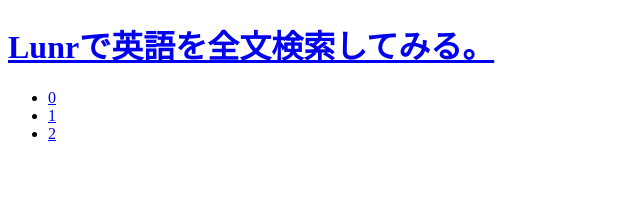
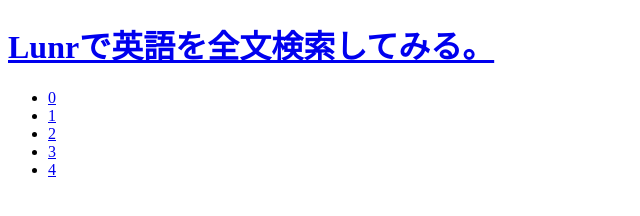
Before and after one commit to ytyaru/JS.Lunr.English.20210712092329, a plain HTML site: page docs/index.html in a window 1280 px wide. Shown: the full height of the page, 0-640 px from the left. Drawn offline with Linux system fonts and the light colour scheme.

Commit message:
mod index.hmlt

```diff
--- a/docs/index.html
+++ b/docs/index.html
@@ -10,6 +10,8 @@
     <li><a href="./0/index.html">0</a></li>
     <li><a href="./1/index.html">1</a></li>
     <li><a href="./2/index.html">2</a></li>
+    <li><a href="./3/index.html">3</a></li>
+    <li><a href="./4/index.html">4</a></li>
 </ul>
 </body>
 </html>
```
